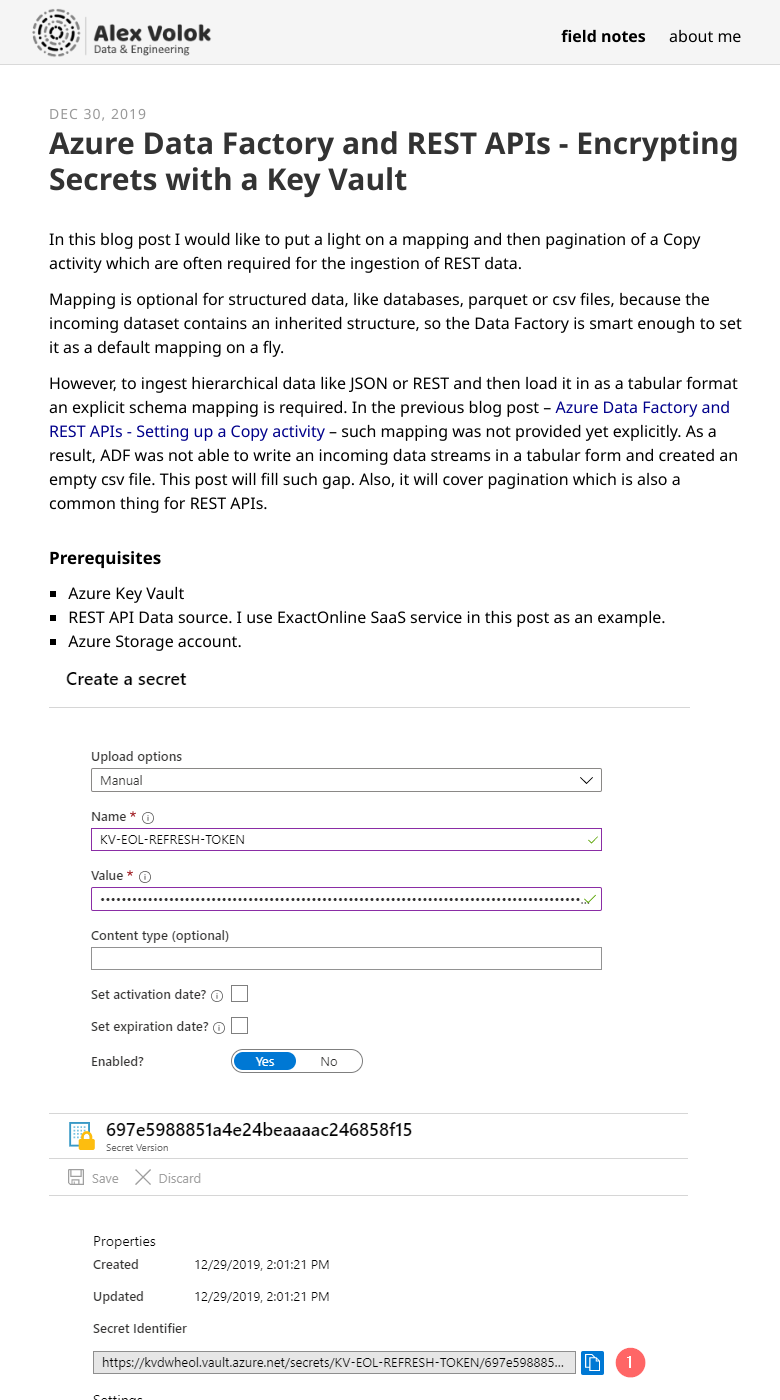
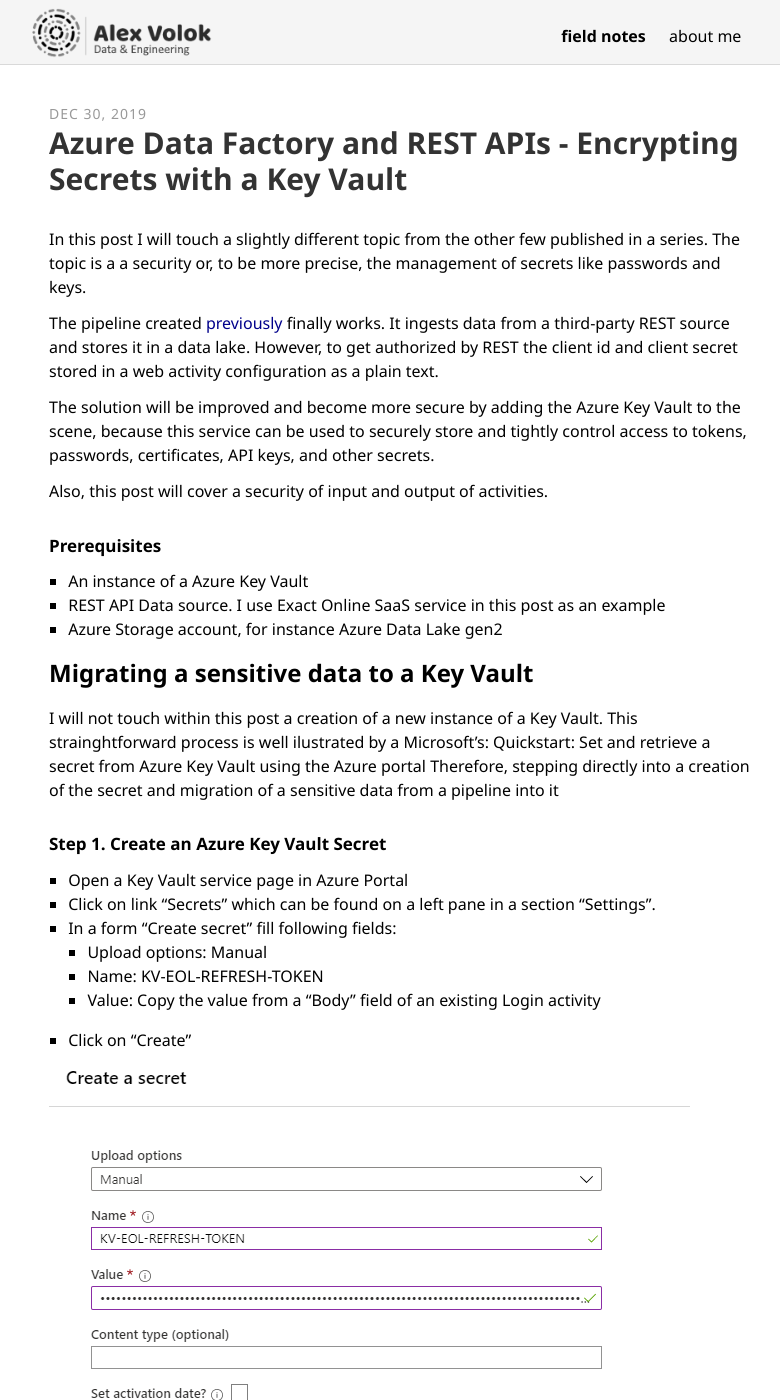
Before and after one commit to alexvolok/alexvolok.github.io, a Jekyll site: the page built from _posts/2019-12-30-adfv2-rest-api-part3-securing-keyvault.md, in a window 1280 px wide and 1400 px high. Shown: the whole window, without its empty margins (240-1020 px from the left). Built offline with Jekyll 4.4.1, drawn with Linux system fonts in a browser that asks for light colours; some web fonts are replaced; comment, search, counter and statistics services are not loaded; some of the changed text lies outside the part shown.

Commit message:
first part

```diff
--- a/_posts/2019-12-30-adfv2-rest-api-part3-securing-keyvault.md
+++ b/_posts/2019-12-30-adfv2-rest-api-part3-securing-keyvault.md
@@ -10,25 +10,67 @@
 ---
 
 
-In this blog post I would like to put a light on a mapping and then pagination of a Copy activity which are often required for the ingestion of REST data.
+In this post I will touch a slightly different topic from the other few published in a series. The topic is a a security or, to be more precise, the management of secrets like passwords and keys.
 
-Mapping is optional for structured data, like databases, parquet or csv files, because the incoming dataset contains an inherited structure, so the Data Factory is smart enough to set it as a default mapping on a fly.
+The pipeline created <a href="/2019/adfv2-rest-api-part3-mapping-pagination">previously</a> finally works. It ingests data from a third-party REST source and stores it in a data lake. However, to get authorized by REST the client id and client secret stored in a web activity configuration as a plain text.
 
-However, to ingest hierarchical data like JSON or REST and then load it in as a tabular format an explicit schema mapping is required. In the previous blog post – <a href="/2019/adfv2-rest-api-part2-copy-activity">Azure Data Factory and REST APIs - Setting up a Copy activity</a> – such mapping was not provided yet explicitly. As a result, ADF was not able to write an incoming data streams in a tabular form and created an empty csv file. This post will fill such gap. Also, it will cover pagination which is also a common thing for REST APIs.
+The solution will be improved and become more secure by adding the Azure Key Vault to the scene, because this service can be used to securely store and tightly control access to tokens, passwords, certificates, API keys, and other secrets.
 
+Also, this post will cover a security of input and output of activities.
 
 #### Prerequisites
 
- 1.   Azure Key Vault
- 2.	REST API Data source. I use ExactOnline SaaS service in this post as an example.
- 3.	Azure Storage account.
+ 1. An instance of a Azure Key Vault
+ 2.	REST API Data source. I use Exact Online SaaS service in this post as an example
+ 3.	Azure Storage account, for instance Azure Data Lake gen2
 
 
-<img src="/assets/images/posts/adf-rest-p4/step1-1.png" alt="Step 1-1" />
+### Migrating a sensitive data to a Key Vault
+
+I will not touch within this post a creation of a new instance of a Key Vault. This strainghtforward process is well ilustrated by a Microsoft’s: Quickstart: Set and retrieve a secret from Azure Key Vault using the Azure portal
+Therefore, stepping directly into a creation of the secret and migration of a sensitive data from a pipeline into it
+
+#### Step 1. Create an Azure Key Vault Secret
+
+ 1.	Open a Key Vault service page in Azure Portal
+ 2.	Click on link “Secrets” which can be found on a  left pane in a section “Settings”.
+ 3.	In a form “Create secret” fill following fields:
+     -	Upload options: Manual
+     -	Name: KV-EOL-REFRESH-TOKEN
+     -	Value: Copy the value from a “Body” field of an existing Login activity
+ 4.	Click on “Create”
+
+ <img src="/assets/images/posts/adf-rest-p4/step1-1.png" alt="Step 1-1" />
+
+#### Step 2. Prepare an URL of a Key Vault Secret
+
+ 1.	As soon as a new secret created open it and copy the URL “Secret Identifier” (1) to the clipboard
 
 <img src="/assets/images/posts/adf-rest-p4/step1-2.png" alt="Step 1-2" />
 
-<img src="/assets/images/posts/adf-rest-p4/step1-3.png" alt="Step 1-3" />
+#### Step 3. Grant access of ADF to a Key Vault
+
+ 1.	Open “Access Policies”
+ 2.	Click on “+ Add Access Policy”
+ 3.	On a form “Add access policy” fill:
+
+     -	Configure from template: Secret Management
+
+     -	Secret permissions: choose Get and List
+
+     -	Select principal: enter a name of Azure Data Factory instance
+
+ 4.	Click on Add to submit a form.
+
+ 5.	On a parent page “Access Policies” click on Save.
+
+  <img src="/assets/images/posts/adf-rest-p4/step1-3.png" alt="Step 1-3" />
+
+
+
+
+
+
 
 <img src="/assets/images/posts/adf-rest-p4/step2-1.png" alt="Step 2-1" />
 
```
